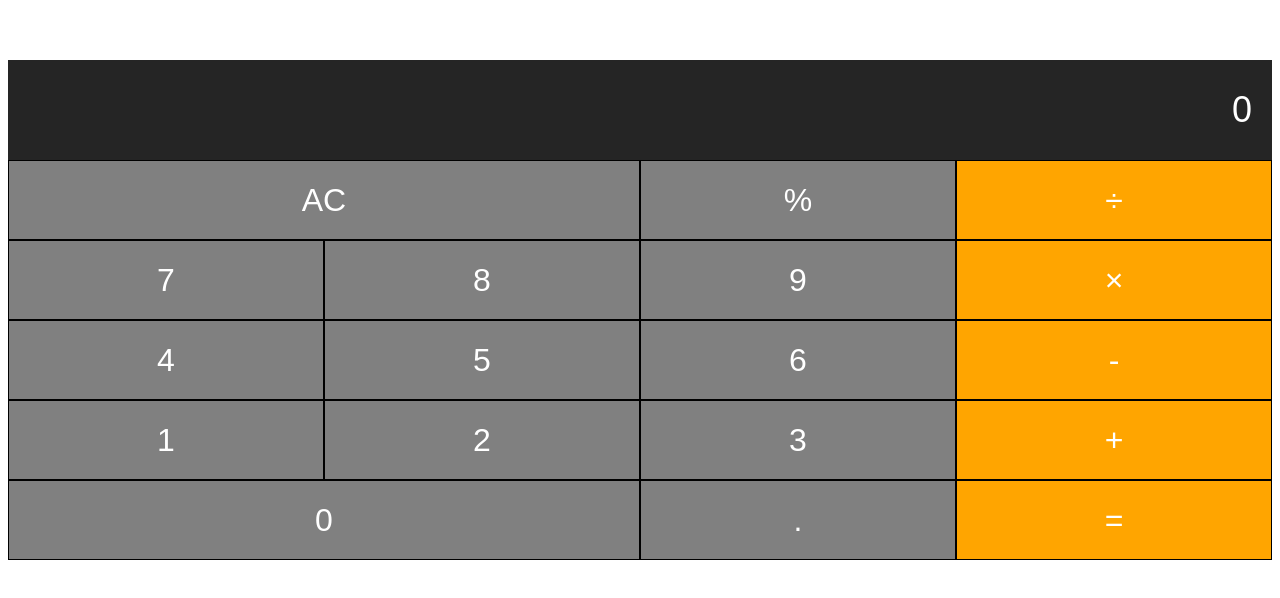
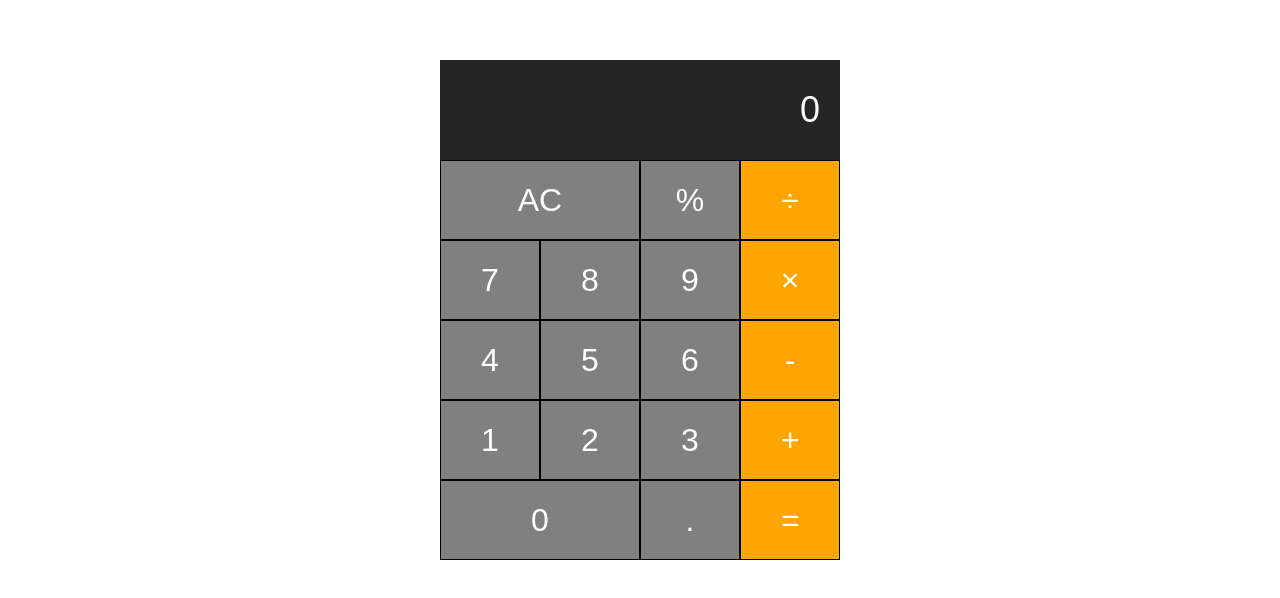
Before and after one commit to addictiontech/Latihan-Progate-Calculator, a plain HTML site: page index.html in a window 1280 px wide. Shown: the part 148-746 px from the top of the page. Drawn offline with Linux system fonts and the light colour scheme.

Commit message:
update stylesheet

```diff
--- a/stylesheet.css
+++ b/stylesheet.css
@@ -2,6 +2,7 @@
     text-align: center;
     margin: 0 auto;
     padding-top: 200px;
+    width: 400px;
 }
 .calculator-screen{
     width: 100%;
@@ -14,7 +15,7 @@
     padding: 0 20px;
     box-sizing: border-box;
 }
-.calculator-keys{
+.calculator-key{
     width: 100%;
 }
 .row{
@@ -22,20 +23,23 @@
 }
 button{
     height: 80px;
-    background-color: grey;
+    background-color: gray;
     border: 1px solid black;
     font-size: 32px;
     color: #fff;
     width: 25%;
-    outline: none
+    outline: none;
 }
-.all-clear, .zero-btn{
+.zero-btn{
     width: 50%;
 }
-.operator, .equal-sign {
+.all-clear, zero-btn{
+    width: 50%;
+}
+.operator, .equal-sign{
     background-color: orange;
 }
-.operator:hover{
+button:hover {
     background-color: darkgray;
 }
 .operator:hover, .equal-sign:hover{
```
